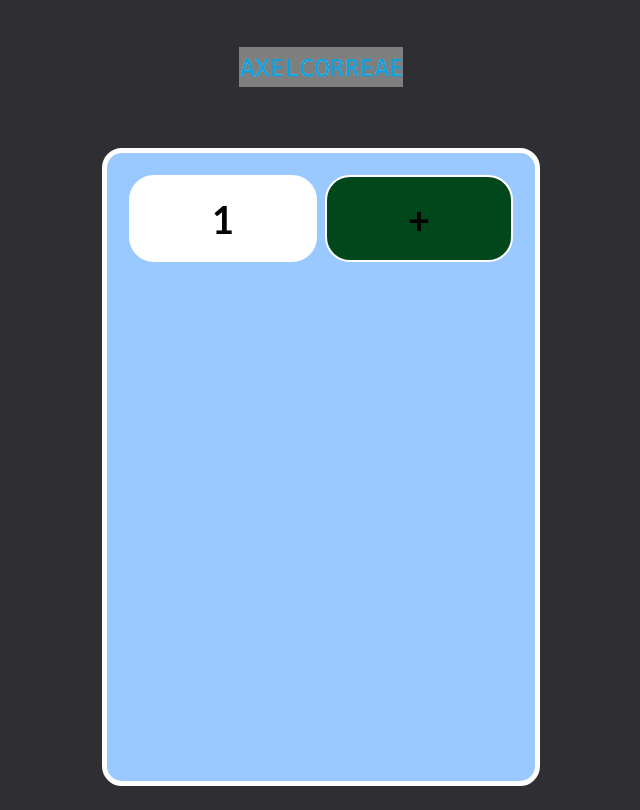
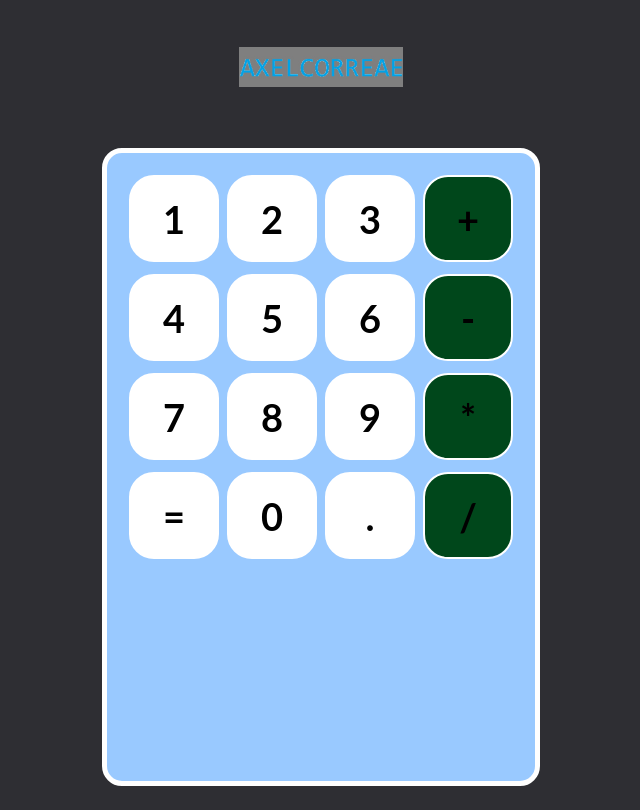
Before and after one commit to axelcorreae4/calculadora, a React (Create React App) app: page / in a window 1280 px wide. Shown: the whole page, without its empty margins (319-959 px from the left). Built offline with nearby package versions, Linux system fonts and the light colour scheme; the HTML template or start-up script is replaced by a standard one.

Commit message:
correccion en validaciones

```diff
--- a/src/App.js
+++ b/src/App.js
@@ -14,11 +14,28 @@
       <div className='contenedor-calculadora'>
         <div className='fila'>
           <Boton>1</Boton>
+          <Boton>2</Boton>
+          <Boton>3</Boton>
           <Boton>+</Boton>
         </div>
-        <div className='fila'></div>
-        <div className='fila'></div>
-        <div className='fila'></div>
+        <div className='fila'>
+          <Boton>4</Boton>
+          <Boton>5</Boton>
+          <Boton>6</Boton>
+          <Boton>-</Boton>
+        </div>
+        <div className='fila'>
+          <Boton>7</Boton>
+          <Boton>8</Boton>
+          <Boton>9</Boton>
+          <Boton>*</Boton>
+        </div>
+        <div className='fila'>
+          <Boton>=</Boton>
+          <Boton>0</Boton>
+          <Boton>.</Boton>
+          <Boton>/</Boton>
+        </div>
         <div className='fila'></div>
         <div></div>
       </div>
--- a/src/componentes/Boton.jsx
+++ b/src/componentes/Boton.jsx
@@ -4,7 +4,7 @@
 function Boton(props){
 
     const esOperador = valor => {
-        return isNaN(valor) && (valor != '.') && (valor != '=');
+        return isNaN(valor) && (valor !== '.') && (valor !== '=');
     };
 
     return (
```
